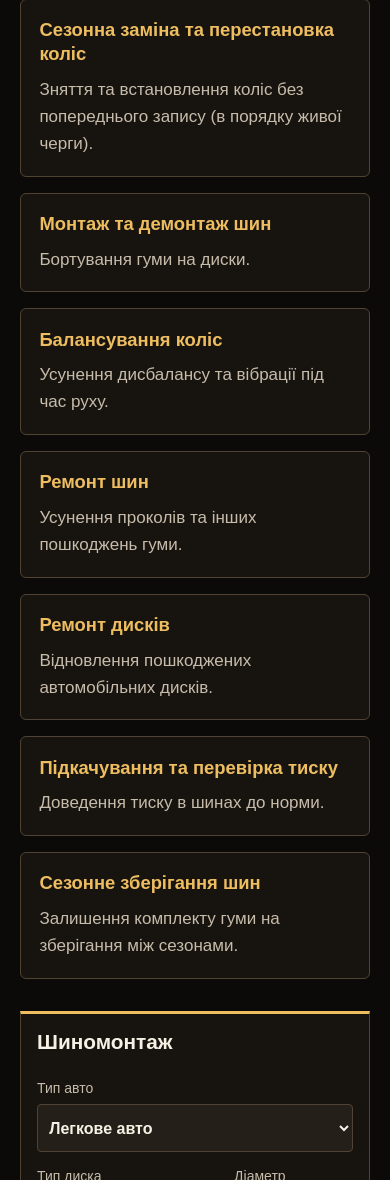
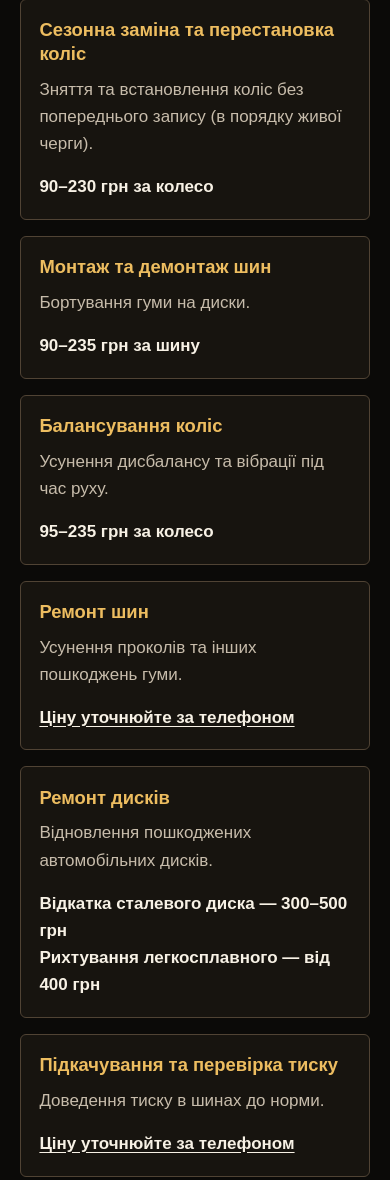
Before and after one commit to n3v3rm0r33/lev-shyny-demo, a plain HTML site: page index.html in a window 390 px wide. Shown: the part 1945-3125 px from the top of the page. Drawn offline with Linux system fonts and the light colour scheme.

Commit message:
Show service prices and telephone enquiries inside each card

```diff
--- a/assets/prices.css
+++ b/assets/prices.css
@@ -131,6 +131,8 @@
   color: var(--muted);
 }
 .service-descriptions li {
+  display: flex;
+  flex-direction: column;
   padding: clamp(1.15rem, 2vw, 1.65rem);
   border: 1px solid var(--line);
   border-radius: 6px;
@@ -144,4 +146,11 @@
   line-height: 1.3;
 }
 .service-descriptions span { display: block; }
+.service-price {
+  margin-top: auto;
+  padding-top: 1rem;
+  color: var(--ink);
+  font-weight: 700;
+}
+.service-price a { text-decoration: underline; text-underline-offset: .2em; }
 .service-descriptions span::first-letter { text-transform: uppercase; }
--- a/index.html
+++ b/index.html
@@ -151,7 +151,7 @@
   }
 }
 </style>
-  <link rel="stylesheet" href="assets/prices.css?v=8b684b0d932a">
+  <link rel="stylesheet" href="assets/prices.css?v=7f617f49169c">
   <script src="assets/prices.js" defer></script>
 </head>
 <body>
@@ -296,13 +296,20 @@
     <h2 id="services-title">Послуги та ціни</h2>
   </header>
   <ul class="service-descriptions">
-    <li><strong>Сезонна заміна та перестановка коліс</strong> <span>зняття та встановлення коліс без попереднього запису (в порядку живої черги).</span></li>
-    <li><strong>Монтаж та демонтаж шин</strong> <span>бортування гуми на диски.</span></li>
-    <li><strong>Балансування коліс</strong> <span>усунення дисбалансу та вібрації під час руху.</span></li>
-    <li><strong>Ремонт шин</strong> <span>усунення проколів та інших пошкоджень гуми.</span></li>
-    <li><strong>Ремонт дисків</strong> <span>відновлення пошкоджених автомобільних дисків.</span></li>
-    <li><strong>Підкачування та перевірка тиску</strong> <span>доведення тиску в шинах до норми.</span></li>
-    <li><strong>Сезонне зберігання шин</strong> <span>залишення комплекту гуми на зберігання між сезонами.</span></li>
+    <li><strong>Сезонна заміна та перестановка коліс</strong> <span>зняття та встановлення коліс без попереднього запису (в порядку живої черги).</span>
+      <p class="service-price">90–230 грн за колесо</p></li>
+    <li><strong>Монтаж та демонтаж шин</strong> <span>бортування гуми на диски.</span>
+      <p class="service-price">90–235 грн за шину</p></li>
+    <li><strong>Балансування коліс</strong> <span>усунення дисбалансу та вібрації під час руху.</span>
+      <p class="service-price">95–235 грн за колесо</p></li>
+    <li><strong>Ремонт шин</strong> <span>усунення проколів та інших пошкоджень гуми.</span>
+      <p class="service-price"><a href="tel:+380983439540">Ціну уточнюйте за телефоном</a></p></li>
+    <li><strong>Ремонт дисків</strong> <span>відновлення пошкоджених автомобільних дисків.</span>
+      <p class="service-price">Відкатка сталевого диска — 300–500 грн<br>Рихтування легкосплавного — від 400 грн</p></li>
+    <li><strong>Підкачування та перевірка тиску</strong> <span>доведення тиску в шинах до норми.</span>
+      <p class="service-price"><a href="tel:+380983439540">Ціну уточнюйте за телефоном</a></p></li>
+    <li><strong>Сезонне зберігання шин</strong> <span>залишення комплекту гуми на зберігання між сезонами.</span>
+      <p class="service-price">Від 1 500 до 2 000 грн за комплект</p></li>
   </ul>
   <div class="tariff-box">
     <h3>Шиномонтаж</h3>
```
